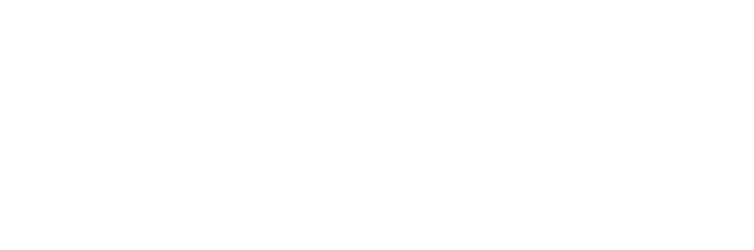
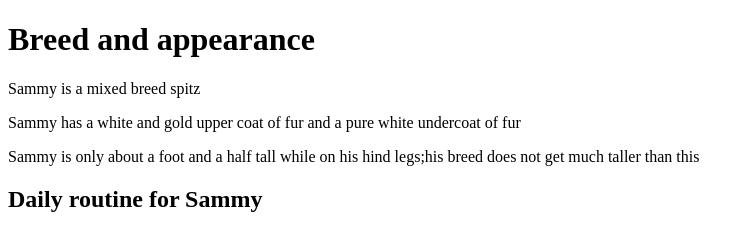
Before and after one commit to starbudz/fictional-animal, a plain HTML site: page fictional-animal.html in a window 1280 px wide. Shown: the whole page, without its empty margins (0-754 px from the left). Drawn offline with Linux system fonts and the light colour scheme.

Commit message:
this is to add initial block elements to body

```diff
--- a/fictional-animal.html
+++ b/fictional-animal.html
@@ -2,10 +2,15 @@
 <html lang="en" dir="ltr">
   <head>
     <meta charset="utf-8">
-    <title>The Majestic Wolf-Dog</title>
+    <title>A dog named Sammy</title>
   </head>
   <body>
-    <h1>
+    <h1>Breed and appearance</h1>
+      <p>Sammy is a mixed breed spitz</p>
+      <p>Sammy has a white and gold upper coat of fur and a pure white undercoat of fur</p>
+      <p>Sammy is only about a foot and a half tall while on his hind legs;his breed does not get much taller than this</p>
+    <h2>Daily routine for Sammy</h2>
+
 
 
 
```
